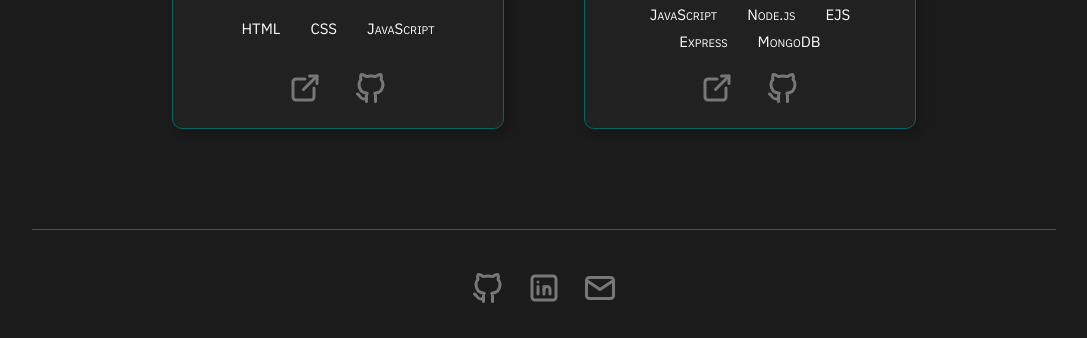
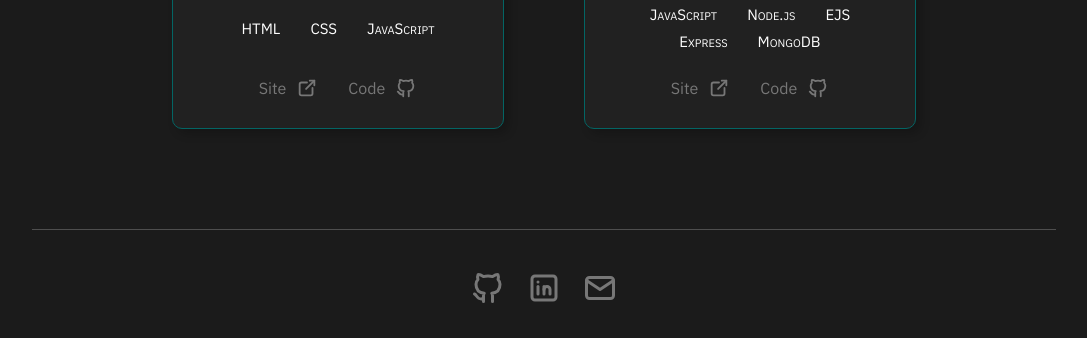
Before and after one commit to borjaMarti/personal-portfolio, a website built with Parcel: page index.html in a window 1280 px wide. Shown: the part 1098-1436 px from the top of the page, without its empty margins (0-1087 px from the left). Built offline with nearby package versions, Linux system fonts and the light colour scheme.

Commit message:
fixed portrait link, adjusted project links sizing

```diff
--- a/css/main.css
+++ b/css/main.css
@@ -280,10 +280,6 @@ header {
   .portrait {
     width: 20.8rem;
   }
-
-  .icon {
-    font-size: 4.8rem;
-  }
 }
 
 /* Info */
@@ -380,8 +376,19 @@ header {
 }
 
 .project-links {
-  font-size: 1.9rem;
-  margin-bottom: 0;
+  font-size: 1.4rem;
+}
+
+.project-link {
+  display: flex;
+  align-items: center;
+  justify-content: center;
+  gap: 1rem;
+}
+
+.project-icon {
+  width: 2rem;
+  height: 2rem;
 }
 
 @media screen and (min-width: 640px) {
@@ -407,7 +414,12 @@ header {
   }
 
   .project-links {
-    font-size: 2rem;
+    font-size: 1.6rem;
+  }
+
+  .project-icon {
+    width: 2.2rem;
+    height: 2.2rem;
   }
 }
 
--- a/index.html
+++ b/index.html
@@ -13,7 +13,7 @@
     <meta property="og:description" content="Full-Stack Web Developer" />
     <meta property="og:type" content="website" />
     <meta property="og:url" content="" />
-    <meta property="og:image" content="img/portrait.png" />
+    <meta property="og:image" content="img/portrait.jpg" />
     <!-- Manifest & Icons -->
     <link rel="manifest" href="site.webmanifest" />
     <link rel="apple-touch-icon" sizes="57x57" href="apple-touch-icon-57.png" />
@@ -181,13 +181,14 @@
             <li>
               <a
                 href="https://borjamarti.github.io/art-dose/"
-                class="link"
+                class="link project-link"
                 title="Art Dose Website"
                 target="_blank"
               >
+                <span>Site</span>
                 <svg
                   xmlns="http://www.w3.org/2000/svg"
-                  class="icon"
+                  class="project-icon"
                   width="24"
                   height="24"
                   viewBox="0 0 24 24"
@@ -209,13 +210,14 @@
             <li>
               <a
                 href="https://github.com/borjaMarti/art-dose"
-                class="link"
+                class="link project-link"
                 title="Art Dose GitHub"
                 target="_blank"
               >
+                <span>Code</span>
                 <svg
                   xmlns="http://www.w3.org/2000/svg"
-                  class="icon"
+                  class="project-icon"
                   viewBox="0 0 24 24"
                   stroke-width="2"
                   stroke="currentColor"
@@ -254,13 +256,14 @@
             <li>
               <a
                 href="https://would-you-rather-adfe.onrender.com/"
-                class="link"
+                class="link project-link"
                 title="Would You Rather Website"
                 target="_blank"
               >
+                <span>Site</span>
                 <svg
                   xmlns="http://www.w3.org/2000/svg"
-                  class="icon"
+                  class="project-icon"
                   width="24"
                   height="24"
                   viewBox="0 0 24 24"
@@ -282,13 +285,14 @@
             <li>
               <a
                 href="https://github.com/Gonpassa/would_you_rather"
-                class="link"
+                class="link project-link"
                 title="Would You Rather GitHub"
                 target="_blank"
               >
+                <span>Code</span>
                 <svg
                   xmlns="http://www.w3.org/2000/svg"
-                  class="icon"
+                  class="project-icon"
                   viewBox="0 0 24 24"
                   stroke-width="2"
                   stroke="currentColor"
```
Also changed, not shown: LICENSE.txt.
